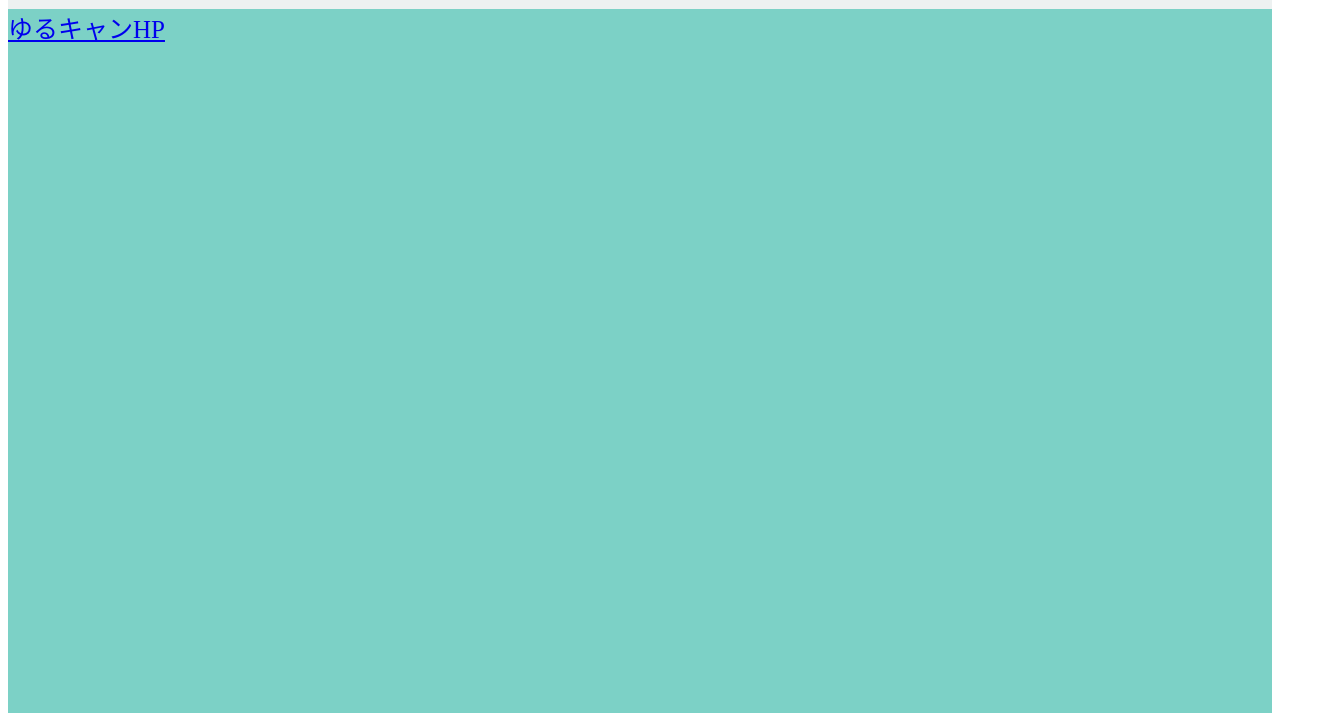
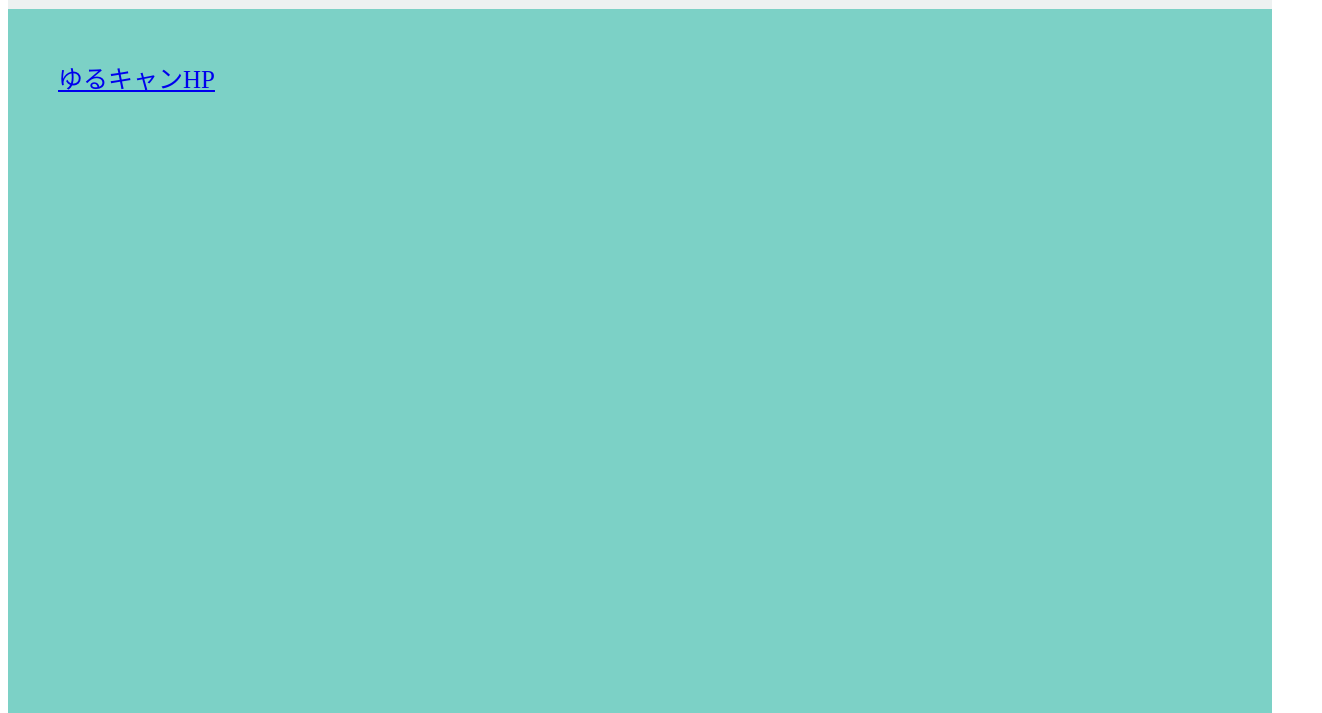
Before and after one commit to kiss-a/kiss-a.github.io, a plain HTML site: page index.html in a window 1280 px wide. Shown: the part 87-800 px from the top of the page, 1322 px wide, since content can reach past the window. Drawn offline with Linux system fonts and the light colour scheme.

Commit message:
Update stylesheet.css

```diff
--- a/stylesheet.css
+++ b/stylesheet.css
@@ -27,7 +27,13 @@
 .header-list a{
     color: black;
 }
-.contents a{
+.contents {
     font-family: serif;
     font-size: 25px;
+    position: relative;
+    top: 50px;
+    left: 50px;
 }
+.contents-icon {
+    position: relative;
+}
```
